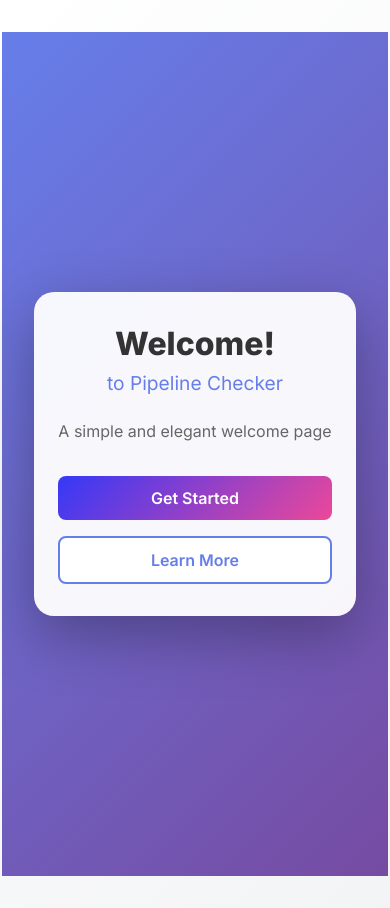
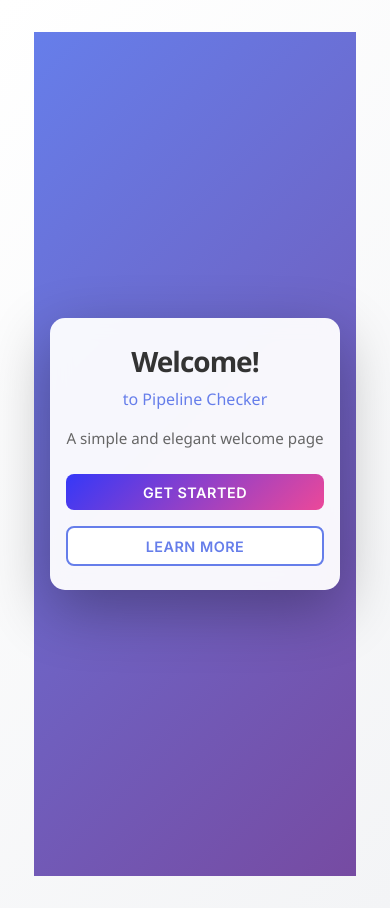
Before and after one commit to nagasundharam/pipeline-checker, a React (Vite) app: page / in a window 390 px wide. Built offline with nearby package versions, Linux system fonts and the light colour scheme.

Commit message:
this file added Successfully

```diff
--- a/src/App.css
+++ b/src/App.css
@@ -1,15 +1,23 @@
+* {
+  margin: 0;
+  padding: 0;
+  box-sizing: border-box;
+}
+
 .App {
   min-height: 100vh;
   display: flex;
   align-items: center;
   justify-content: center;
   background: linear-gradient(135deg, #667eea 0%, #764ba2 100%);
+  font-family: 'Segoe UI', Tahoma, Geneva, Verdana, sans-serif;
 }
 
 .welcome-container {
   text-align: center;
   padding: 2rem;
   max-width: 600px;
+  width: 100%;
 }
 
 .welcome-content {
@@ -18,6 +26,7 @@
   border-radius: 20px;
   box-shadow: 0 20px 60px rgba(0, 0, 0, 0.3);
   animation: slideIn 0.6s ease-out;
+  backdrop-filter: blur(10px);
 }
 
 @keyframes slideIn {
@@ -31,11 +40,22 @@
   }
 }
 
+@keyframes fadeIn {
+  from {
+    opacity: 0;
+  }
+  to {
+    opacity: 1;
+  }
+}
+
 .welcome-content h1 {
   font-size: 3rem;
   margin: 0 0 0.5rem 0;
   color: #333;
   font-weight: 700;
+  letter-spacing: -1px;
+  animation: fadeIn 0.8s ease-out 0.2s both;
 }
 
 .subtitle {
@@ -43,6 +63,7 @@
   color: #667eea;
   margin: 0 0 1.5rem 0;
   font-weight: 500;
+  animation: fadeIn 0.8s ease-out 0.4s both;
 }
 
 .description {
@@ -50,6 +71,7 @@
   color: #666;
   margin: 0 0 2rem 0;
   line-height: 1.6;
+  animation: fadeIn 0.8s ease-out 0.6s both;
 }
 
 .buttons {
@@ -57,6 +79,7 @@
   gap: 1rem;
   justify-content: center;
   flex-wrap: wrap;
+  animation: fadeIn 0.8s ease-out 0.8s both;
 }
 
 .btn {
@@ -67,6 +90,13 @@
   cursor: pointer;
   transition: all 0.3s ease;
   font-weight: 600;
+  text-transform: uppercase;
+  letter-spacing: 0.5px;
+  outline: none;
+}
+
+.btn:active {
+  transform: translateY(1px);
 }
 
 .btn-primary {
@@ -78,6 +108,11 @@
   background-color: #5568d3;
   transform: translateY(-2px);
   box-shadow: 0 10px 20px rgba(102, 126, 234, 0.3);
+}
+
+.btn-primary:focus-visible {
+  outline: 2px solid #667eea;
+  outline-offset: 2px;
 }
 
 .btn-secondary {
@@ -92,6 +127,12 @@
   box-shadow: 0 10px 20px rgba(102, 126, 234, 0.2);
 }
 
+.btn-secondary:focus-visible {
+  outline: 2px solid #667eea;
+  outline-offset: 2px;
+}
+
+/* Responsive Design */
 @media (max-width: 768px) {
   .welcome-content {
     padding: 2rem 1.5rem;
@@ -117,56 +158,33 @@
     width: 100%;
   }
 }
-    }
-    .button-icon {
-      height: 18px;
-      width: 18px;
-    }
+
+@media (max-width: 480px) {
+  .welcome-container {
+    padding: 1rem;
   }
 
-  @media (max-width: 1024px) {
-    margin-top: 20px;
-    flex-wrap: wrap;
-    justify-content: center;
+  .welcome-content {
+    padding: 1.5rem 1rem;
+    border-radius: 15px;
+  }
 
-    li {
-      flex: 1 1 calc(50% - 8px);
-    }
+  .welcome-content h1 {
+    font-size: 1.75rem;
+  }
 
-    a {
-      width: 100%;
-      justify-content: center;
-      box-sizing: border-box;
-    }
+  .subtitle {
+    font-size: 1rem;
+    margin: 0 0 1rem 0;
+  }
+
+  .description {
+    font-size: 0.95rem;
+    margin: 0 0 1.5rem 0;
+  }
+
+  .btn {
+    padding: 0.6rem 1.5rem;
+    font-size: 0.9rem;
   }
 }
-
-#spacer {
-  height: 88px;
-  border-top: 1px solid var(--border);
-  @media (max-width: 1024px) {
-    height: 48px;
-  }
-}
-
-.ticks {
-  position: relative;
-  width: 100%;
-
-  &::before,
-  &::after {
-    content: '';
-    position: absolute;
-    top: -4.5px;
-    border: 5px solid transparent;
-  }
-
-  &::before {
-    left: 0;
-    border-left-color: var(--border);
-  }
-  &::after {
-    right: 0;
-    border-right-color: var(--border);
-  }
-}
```
